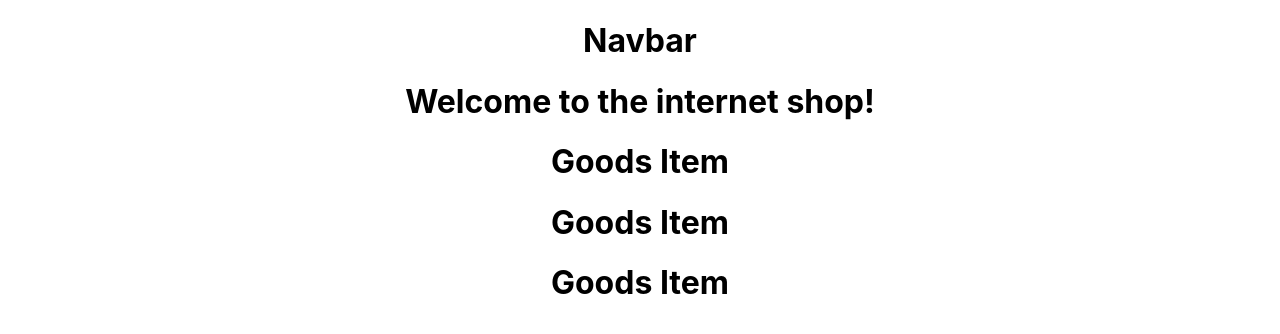
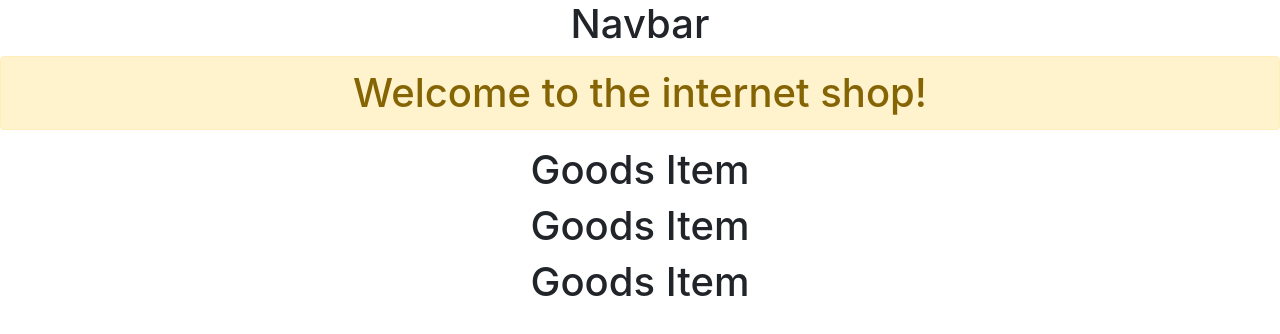
Before and after one commit to Asusmemopad/client_internet_shop, a React (Create React App) app in the folder internet_shop_client/: page / in a window 1280 px wide. Shown: the top 334 px of the page. Built offline with nearby package versions, Linux system fonts and the light colour scheme.

Commit message:
add bootstrap

```diff
--- a/internet_shop_client/package.json
+++ b/internet_shop_client/package.json
@@ -3,6 +3,7 @@
   "version": "0.1.0",
   "private": true,
   "dependencies": {
+    "bootstrap": "^4.2.1",
     "react": "^16.7.0",
     "react-dom": "^16.7.0",
     "react-scripts": "2.1.3"
--- a/internet_shop_client/src/App.js
+++ b/internet_shop_client/src/App.js
@@ -2,6 +2,7 @@
 import './App.css';
 import Dashboard from './components/Dashboard';
 import Header from './components/Layout/Header';
+import "bootstrap/dist/css/bootstrap.min.css";
 
 class App extends Component {
   render() {
--- a/internet_shop_client/src/components/Dashboard.js
+++ b/internet_shop_client/src/components/Dashboard.js
@@ -5,7 +5,7 @@
   render() {
     return(
       <div>
-        <h1> Welcome to the internet shop! </h1>
+        <h1 className="alert alert-warning"> Welcome to the internet shop! </h1>
         <GoodsItem />
         <GoodsItem />
         <GoodsItem />
```
Also changed, not shown: 1 other file (tests, documents, lock files or other folders).
